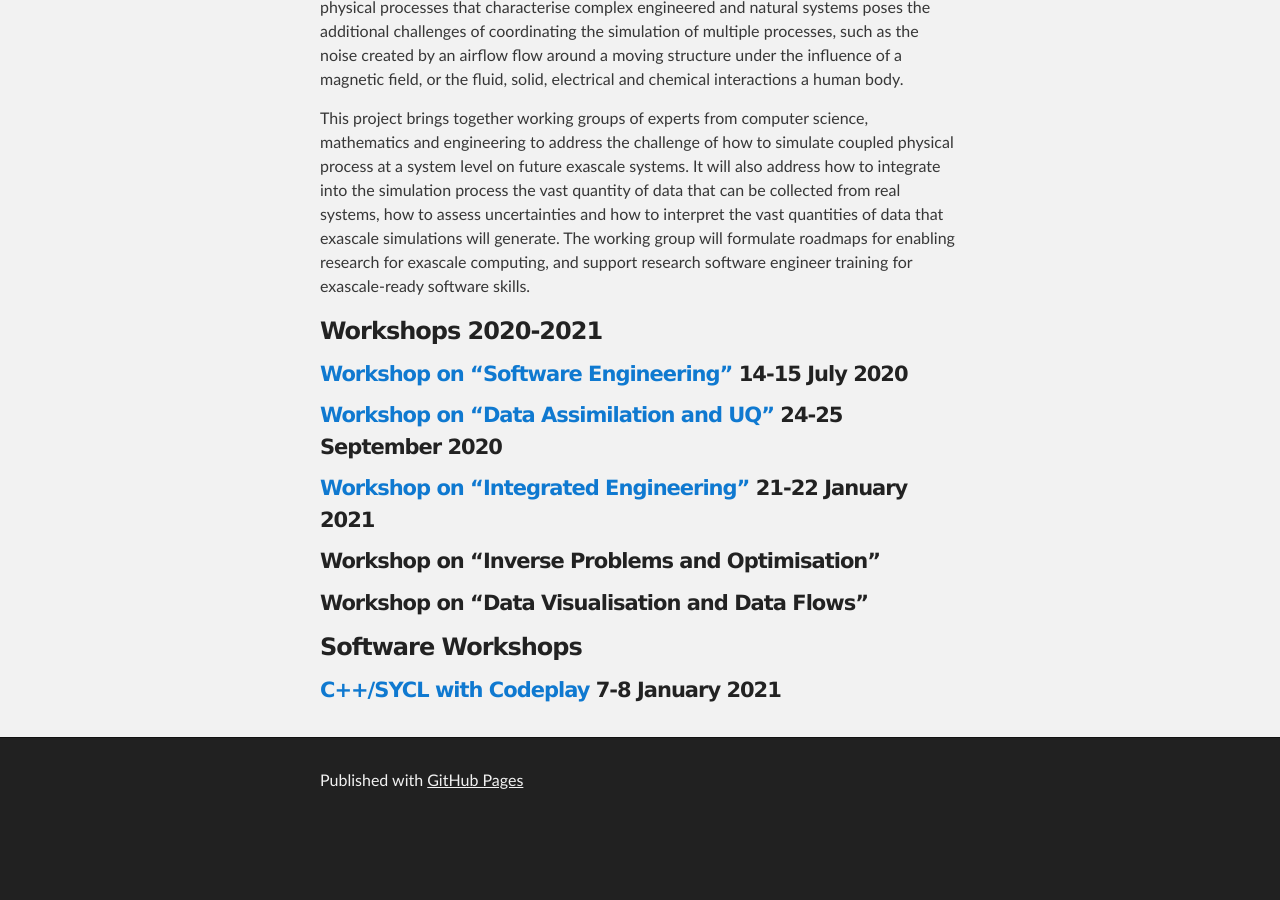
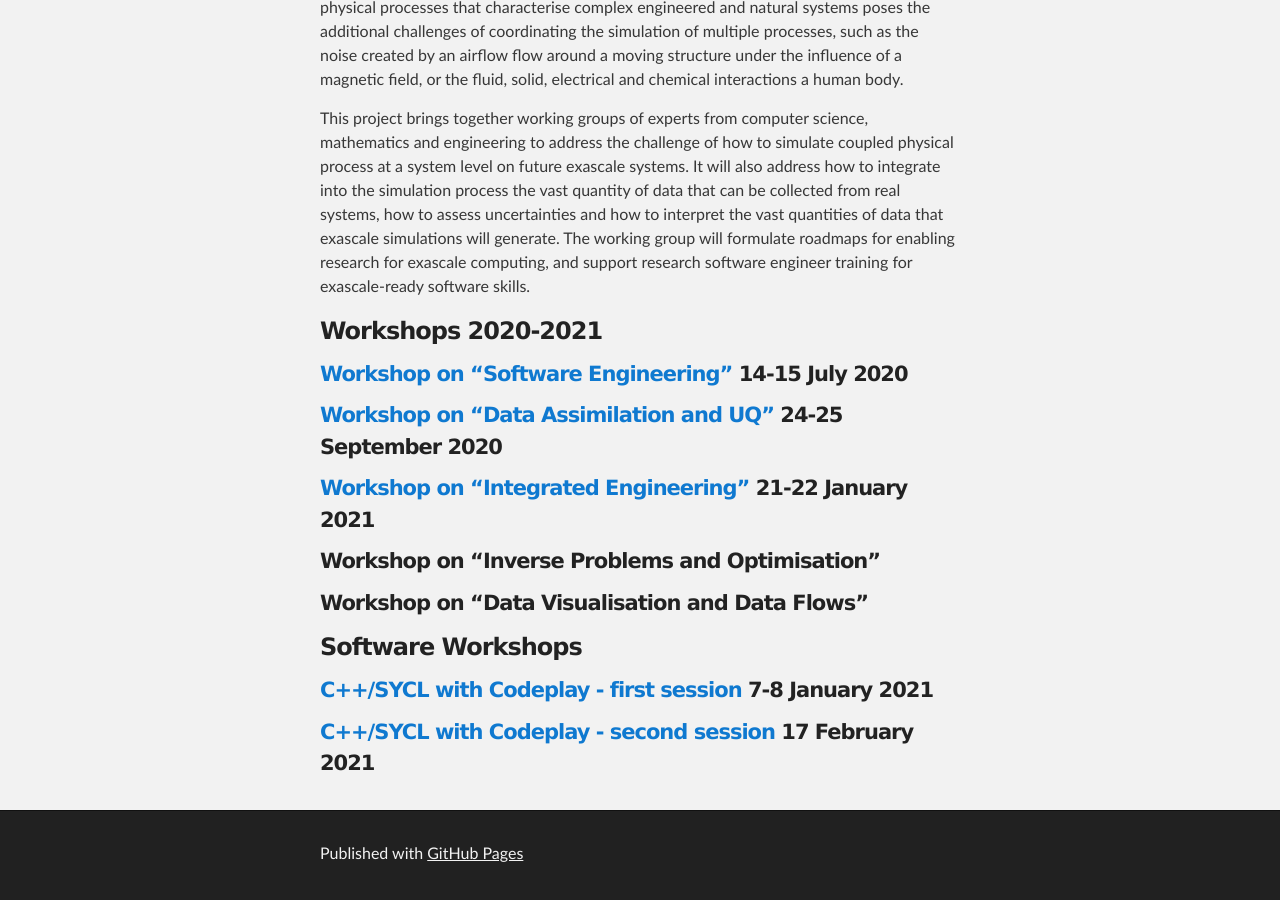
Before and after one commit to Excalibur-SLE/Excalibur-SLE.github.io, a Jekyll site: the page built from index.md, in a window 1280 px wide and 900 px high, scrolled down 837 px. Built offline with Jekyll 4.4.1, drawn with Linux system fonts in a browser that asks for light colours; our own code applies the rules of GitHub Pages for plain Markdown files; before the commit the page ends 1664 px from its top, so only the background shows below that.

Commit message:
Add proper link

```diff
--- a/index.md
+++ b/index.md
@@ -64,4 +64,5 @@ engineer training for exascale-ready software skills.
 
 ### Software Workshops
 
-#### [C++/SYCL with Codeplay](software1.html) 7-8 January 2021
+#### [C++/SYCL with Codeplay - first session](software1.html) 7-8 January 2021
+#### [C++/SYCL with Codeplay - second session](software2.html) 17 February 2021
```
Also changed, not shown: software2.md (+1 -1 lines).
